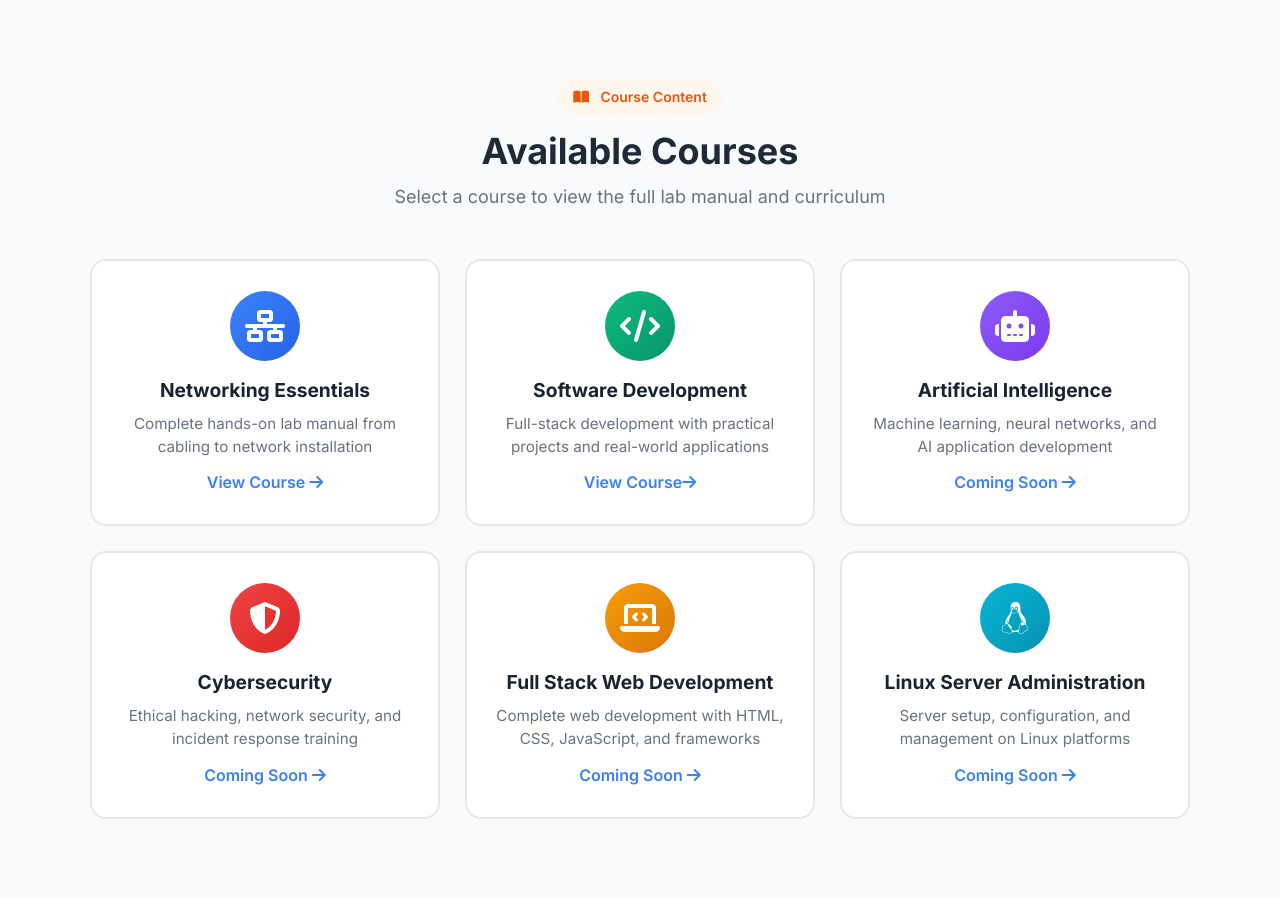
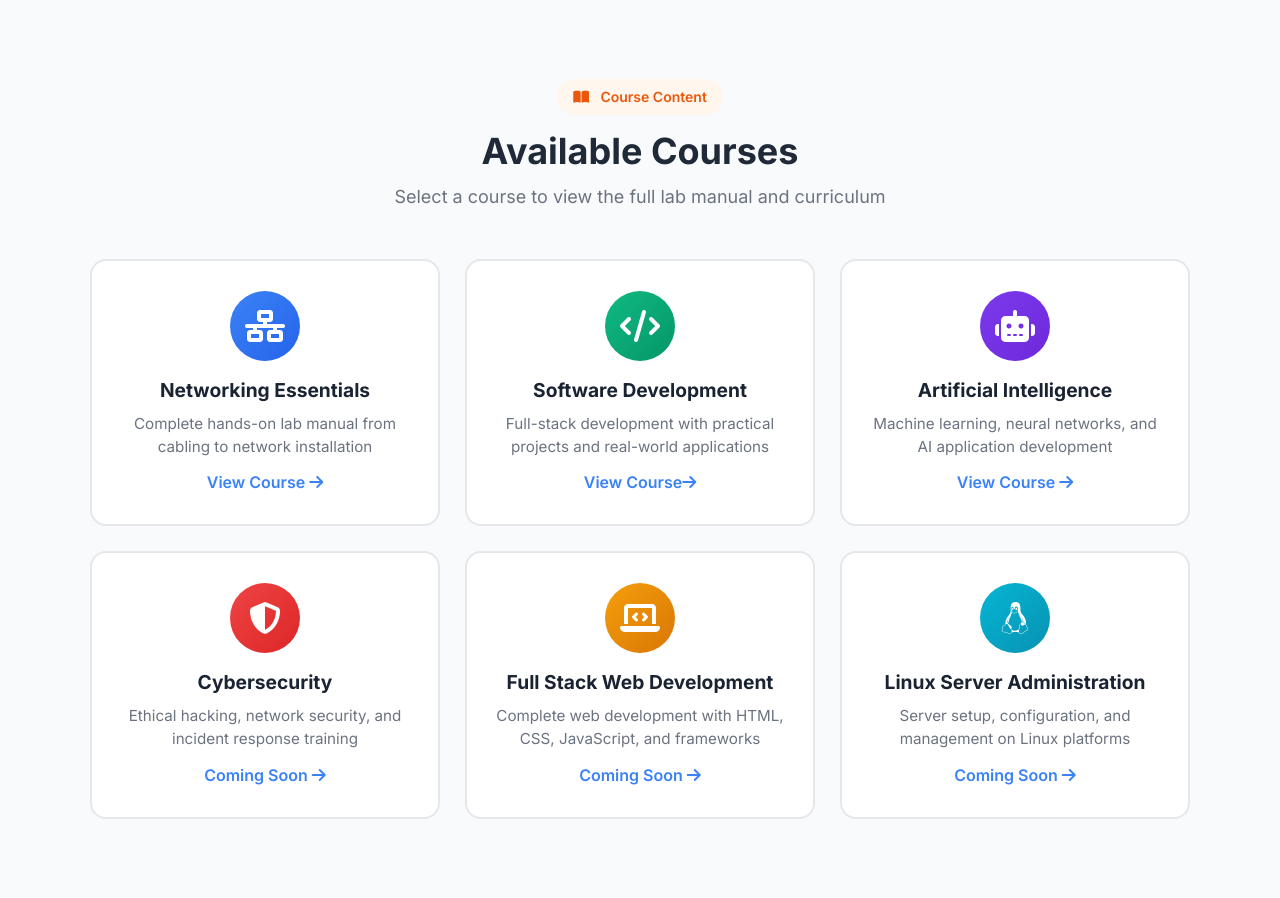
Before and after one commit to musalkazimoto/kazimoto-training, a Flask app: page / in a window 1280 px wide. Shown: the part 3349-4247 px from the top of the page. Run offline with Flask 3, Linux system fonts and the light colour scheme; some libraries are stand-ins or nearby versions.

Commit message:
Update index.html

```diff
--- a/templates/index.html
+++ b/templates/index.html
@@ -528,14 +528,14 @@
                     <span class="arrow">View Course<i class="fas fa-arrow-right"></i></span>
                 </a>
 
-                <!-- Course 3: Artificial Intelligence -->
-                <a href="#" class="course-card fade-in">
-                    <div class="course-icon" style="background: linear-gradient(135deg, #8b5cf6, #7c3aed);">
+                <!-- Artificial Intelligence -->
+                <a href="{{ url_for('course_artificial_intelligence') }}" class="course-card fade-in">
+                    <div class="course-icon" style="background: linear-gradient(135deg, #7c3aed, #6d28d9);">
                         <i class="fas fa-robot"></i>
                     </div>
                     <h3>Artificial Intelligence</h3>
                     <p>Machine learning, neural networks, and AI application development</p>
-                    <span class="arrow">Coming Soon <i class="fas fa-arrow-right"></i></span>
+                    <span class="arrow">View Course <i class="fas fa-arrow-right"></i></span>
                 </a>
 
                 <!-- Course 4: Cybersecurity -->
```
